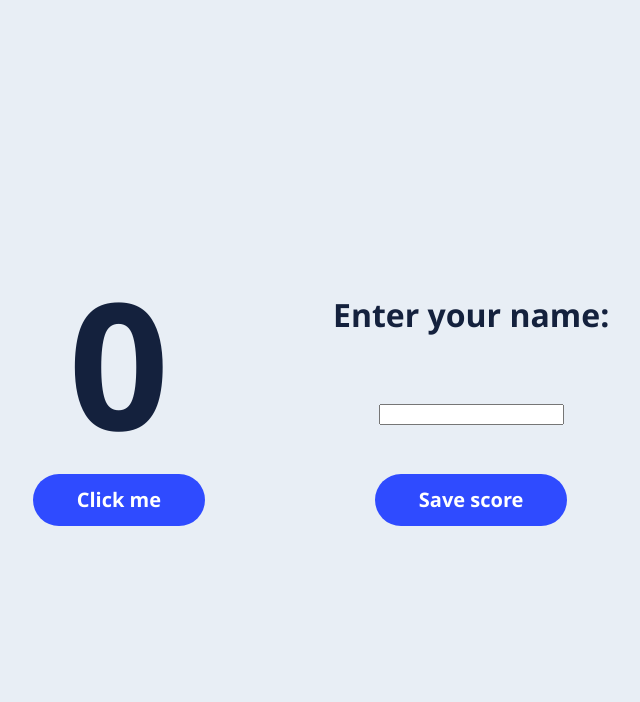
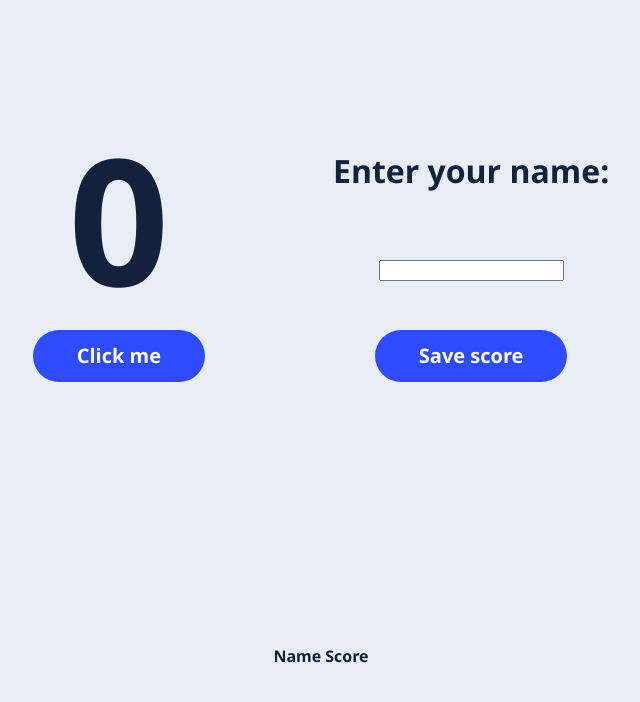
Before and after one commit to MaciejCzeszko/Python-cicd, a FastAPI app: page / in a window 1280 px wide. Shown: the top 702 px of the page, without its empty margins (319-959 px from the left). Run offline with FastAPI, Linux system fonts and the light colour scheme; data that the repository does not hold is empty.

Commit message:
Add save to db functionality and scores table that dynamically refreshes

```diff
--- a/app/main.py
+++ b/app/main.py
@@ -2,8 +2,9 @@ from fastapi import FastAPI, Depends
 from fastapi.responses import HTMLResponse
 from pathlib import Path
 from .database import SessionLocal
-from .models import ScoreIn, Score
+from .models import ScoreIn, Score, ScoreOut
 from sqlalchemy.orm import Session
+from typing import List
 
 app = FastAPI()
 
@@ -31,8 +32,15 @@ async def click():
 
 @app.post("/api/save")
 def save_score(score: ScoreIn, db: Session = Depends(get_db)):
-    row = Score(name=score.name, score=score.score)
+    global count
+    row = Score(name=score.name, score=count)
     db.add(row)
     db.commit()
     db.refresh(row)
-    return {"id": row.id, "name": row.name, "score": row.score}
+
+    count = 0
+    return {"id": row.id, "name": row.name, "score": row.score, "count": count}
+
+@app.get("/api/scores", response_model=List[ScoreOut])
+async def get_scores(db: Session = Depends(get_db)):
+    return db.query(Score).order_by(Score.score.desc()).all()
--- a/app/models.py
+++ b/app/models.py
@@ -12,4 +12,9 @@ class Score(Base):
 
 class ScoreIn(BaseModel):
     name: str
+
+class ScoreOut(BaseModel):
+    name: str
     score: int
+
+    model_config = {"from_attributes": True}
--- a/app/templates/index.html
+++ b/app/templates/index.html
@@ -115,8 +115,44 @@
         <button id="btn_save" type="submit">Save score</button>
       </div>
     </main>
+    <table id="scores_table">
+      <thead>
+        <tr>
+          <th>Name</th>
+          <th>Score</th>
+        </tr>
+      </thead>
+      <tbody></tbody>
+    </table>
 
     <script>
+      async function loadScores() {
+        const res = await fetch("api/scores");
+        if (!res.ok) {
+          console.error("Failed to load scores");
+          return;
+        }
+        const scores = await res.json();
+
+        const tbody = document.querySelector("#scores_table tbody");
+        tbody.innerHTML = "";
+
+        for (const row of scores) {
+          const tr = document.createElement("tr");
+
+          const nameTd = document.createElement("td");
+          nameTd.textContent = row.name;
+
+          const scoreTd = document.createElement("td");
+          scoreTd.textContent = row.score;
+
+          tr.append(nameTd, scoreTd);
+          tbody.appendChild(tr);
+        }
+      }
+
+      loadScores();
+
       const countEl = document.getElementById("count");
       document
         .getElementById("btn_count")
@@ -130,18 +166,20 @@
           }
         });
       document
-        .getElementById("btn-save")
+        .getElementById("btn_save")
         .addEventListener("click", async () => {
           const name = document.getElementById("name").value.trim();
-          const score = parseInt(document.getElementById("count").textContent);
 
-          const res = await fetch("/scores", {
+          const res = await fetch("/api/save", {
             method: "POST",
             headers: { "Content-Type": "application/json" },
-            body: JSON.stringify({ name, score }),
+            body: JSON.stringify({ name }),
           });
 
           if (res.ok) {
+            const data = await res.json();
+            document.getElementById("count").textContent = data.count;
+            await loadScores();
             alert("Saved!");
           } else {
             alert("Something went wrong");
```
